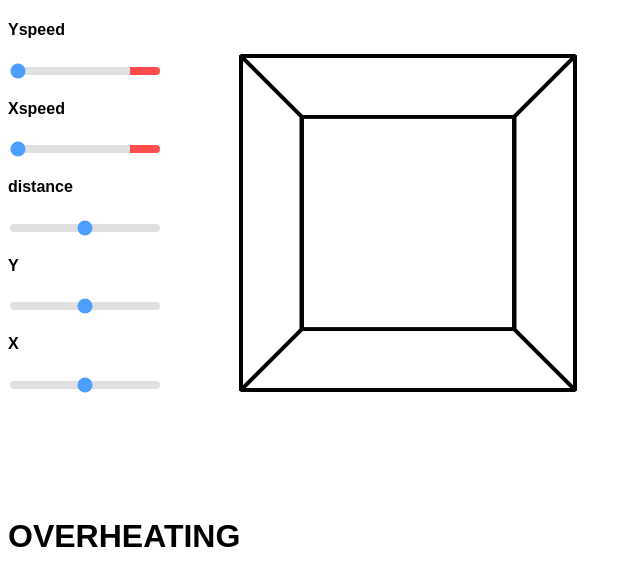
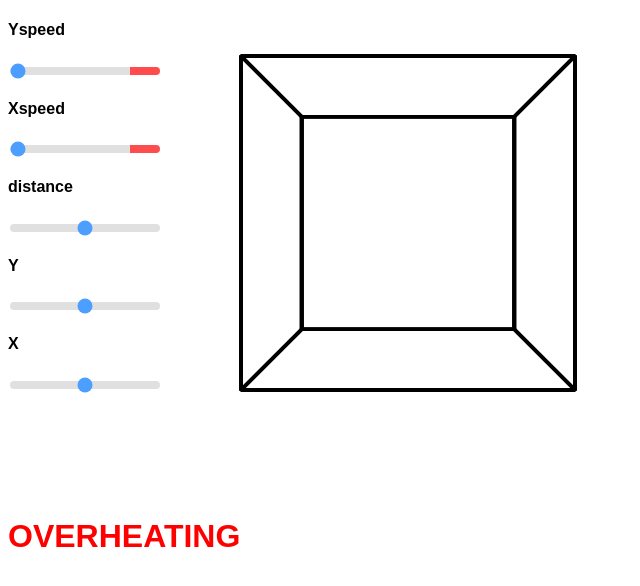
Before and after one commit to killerofgods254/cube-for-edublog, a plain HTML site: page index.html in a window 1280 px wide. Shown: the whole page, without its empty margins (0-640 px from the left). Drawn offline with Linux system fonts and the light colour scheme.

Commit message:
Update styles.css
added class for warning

```diff
--- a/styles.css
+++ b/styles.css
@@ -41,6 +41,11 @@ body {
   transition: opacity 0.2s;
 }
 
+.warning {
+  position: fixed;
+  color: red;
+}
+
 canvas {
   position: static;
 }
```
